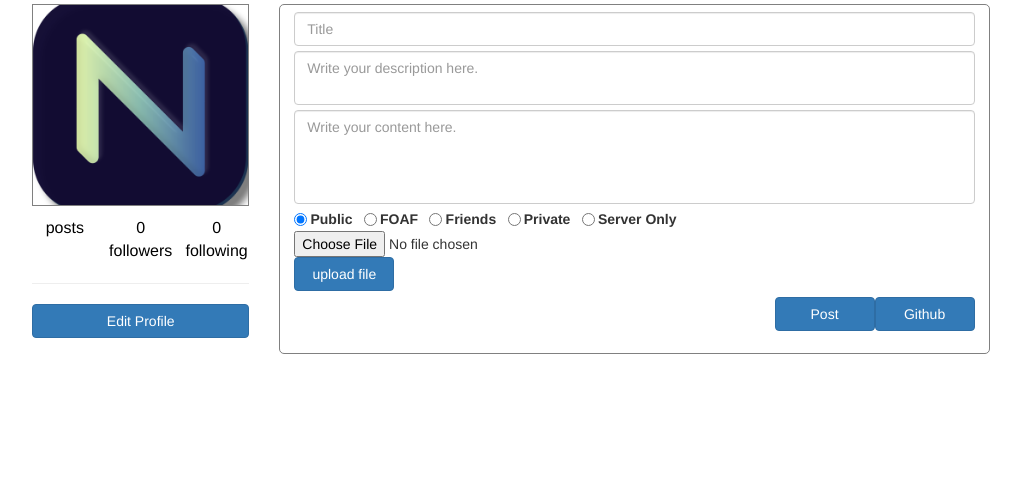
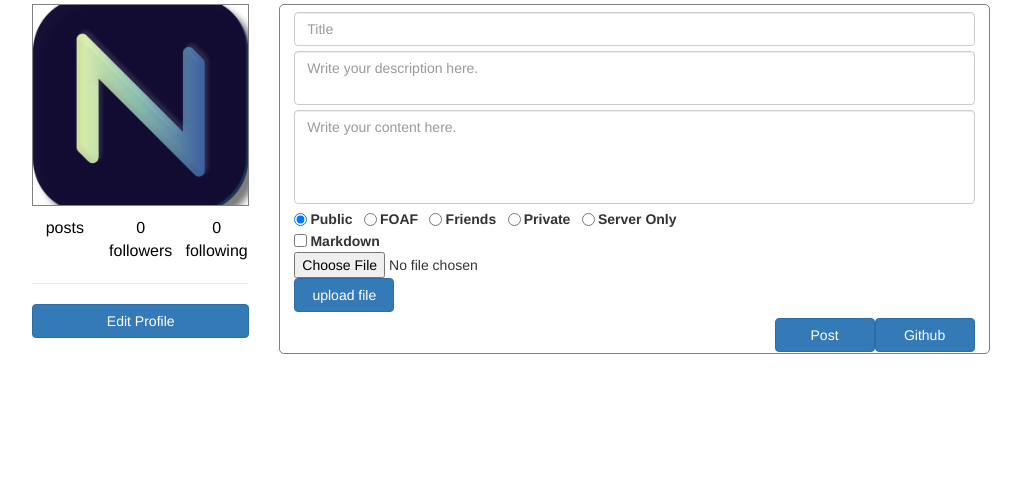
Before and after one commit to CMPUT404W19T3/NewPee, a Django app: template NewPee/templates/home.html in a window 1280 px wide. Shown: the part 101-592 px from the top of the page, without its empty margins (129-1150 px from the left). Run offline with Django 3.2, Linux system fonts and the light colour scheme; the template is opened without the code that fills it: values that come from a table or form of the project are taken from there, others are empty; some libraries are stand-ins or nearby versions.

Commit message:
can post in markdown now

```diff
--- a/NewPee/NewPee/settings.py
+++ b/NewPee/NewPee/settings.py
@@ -40,7 +40,7 @@ INSTALLED_APPS = [
     'django.contrib.messages',
     'django.contrib.staticfiles',
     'django.contrib.postgres',
-    #'django_markwhat',
+    'django_markup',
     'rest_framework_swagger',
     'django_q',
 
--- a/NewPee/static/scripts/home.js
+++ b/NewPee/static/scripts/home.js
@@ -650,7 +650,7 @@ elementMakePost.addEventListener('submit', event => {
     var post_content = document.querySelector("#post-comment-content").value;
     var post_description = document.querySelector("#post-comment-description").value;
     var radioButtons = document.getElementsByName("friends-radio-option");
-    console.log(radio_value);
+    var postType = document.getElementById("markdown");
 
     var radio_value;
 
@@ -659,6 +659,11 @@ elementMakePost.addEventListener('submit', event => {
             radio_value = radioButtons[i].value;
         }
     }
+
+    console.log(radio_value);
+    if (postType.checked){
+
+    };
 
 
 
@@ -677,6 +682,7 @@ elementMakePost.addEventListener('submit', event => {
         csrfmidddlewaretoken: csrftoken,
         visibility : VisiblityEnum[radio_value],
         visible_to : visible_to,
+        content_type : "text/plain"
     };
 
     console.log(user_id);
@@ -684,6 +690,10 @@ elementMakePost.addEventListener('submit', event => {
     if (radio_value==4){
         data["visible_to"] = [user_id];
     }
+
+    if (postType.checked){
+        data["content_type"] = postType.value;
+    };
 
     data= JSON.stringify(data);
     console.log(data, "OUR DATA FOR POST");
--- a/NewPee/templates/home.html
+++ b/NewPee/templates/home.html
@@ -35,6 +35,13 @@
                 <input class="form-check-input" type="radio" name="friends-radio-option" id="ServerPrivay" value="5">
                 <label class="form-check-label" for="friends-radio-option">Server Only</label>
             </div>
+
+            <br>
+            <div class="form-check form-check-inline">
+                <input class="form-check-input" type="checkbox" id="markdown" value="text/markdown">
+                <label class="form-check-label" for="friends-radio-option">Markdown</label>
+            </div>
+
 
 
             <div class="file_upload">
--- a/requirements.txt
+++ b/requirements.txt
@@ -1,4 +1,6 @@
 arrow==0.13.1
+bleach==3.1.0
+bleach-whitelist==0.0.9
 blessed==1.15.0
 certifi==2019.3.9
 chardet==3.0.4
@@ -8,6 +10,8 @@ coreschema==0.0.4
 dj-database-url==0.5.0
 Django==2.1.7
 django-heroku==0.3.1
+django-markup==1.4.1
+django-markwhat==1.6.1
 django-picklefield==2.0
 django-q==1.0.1
 django-rest-swagger==2.2.0
@@ -18,6 +22,7 @@ httpie==1.0.2
 idna==2.8
 itypes==1.1.0
 Jinja2==2.10
+Markdown==3.1
 MarkupSafe==1.1.1
 openapi-codec==1.3.2
 Pillow==5.4.1
@@ -32,4 +37,5 @@ six==1.12.0
 uritemplate==3.0.0
 urllib3==1.24.1
 wcwidth==0.1.7
+webencodings==0.5.1
 whitenoise==4.1.2
```
Also changed, not shown: NewPee/templates/post.html (+6 -1 lines).
